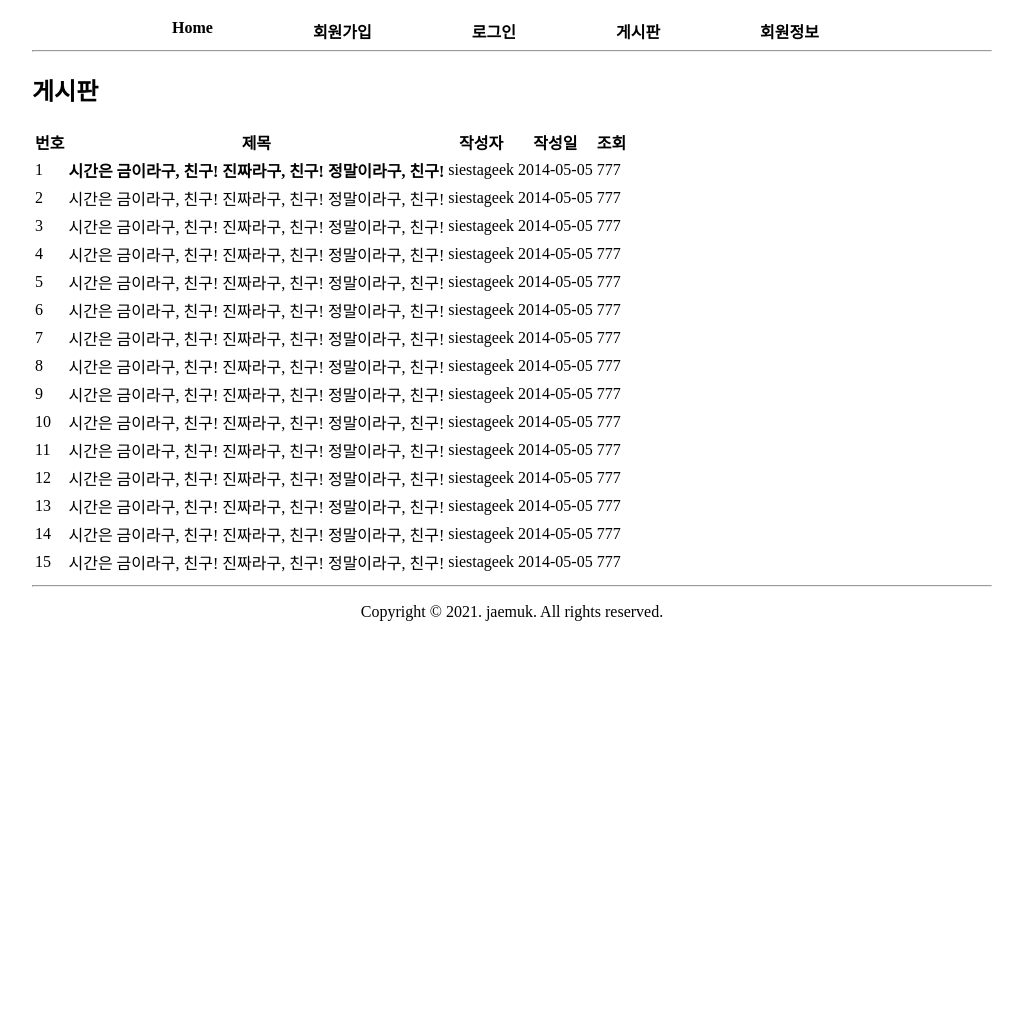
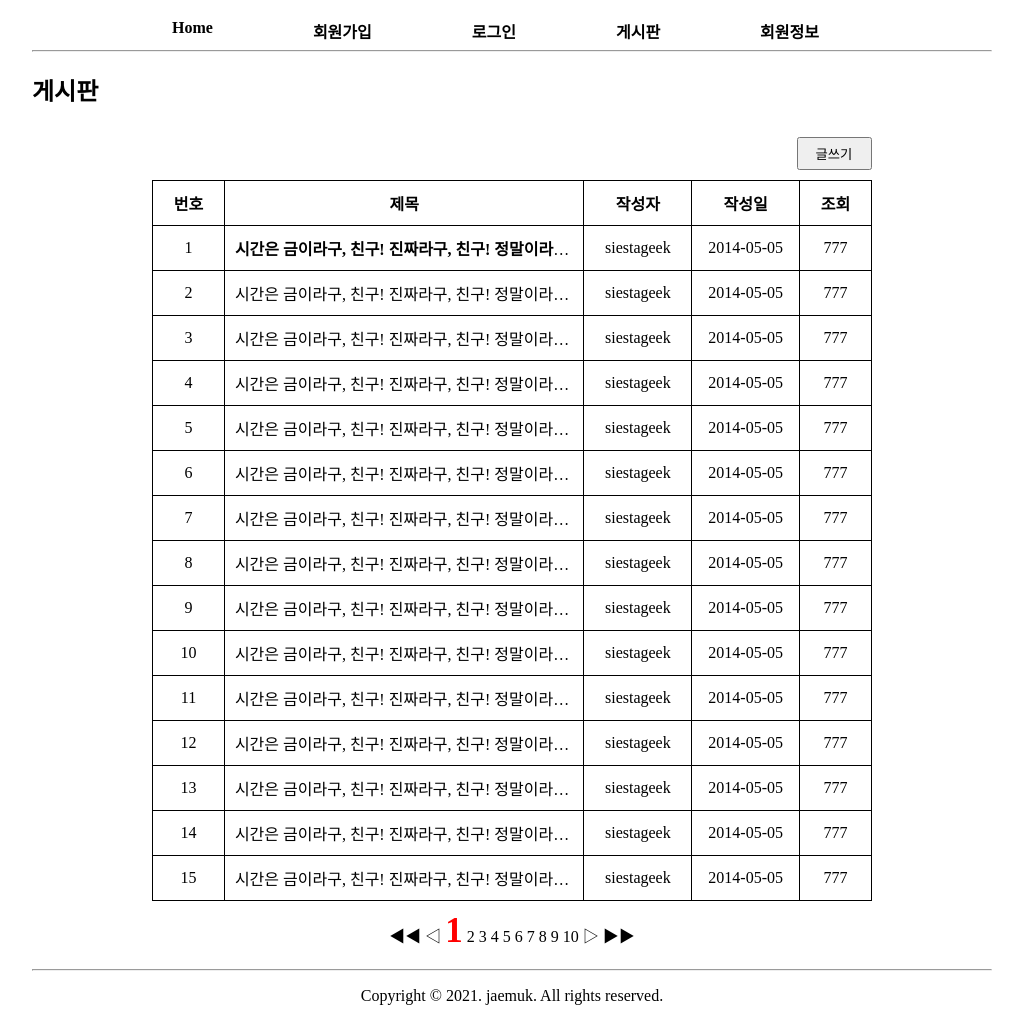
Before and after one commit to JAY-YANG1/SemiProjectV1, a plain HTML site: page board/list.html in a window 1280 px wide. Shown: the part 61-1082 px from the top of the page, without its empty margins (128-1151 px from the left). Before the commit the page ends 800 px from the top, so only its background shows below. Drawn offline with Linux system fonts and the light colour scheme.

Commit message:
css적용2-페이지세부항목

```diff
--- a/board/list.html
+++ b/board/list.html
@@ -4,6 +4,21 @@
         <meta charset="UTF-8">
         <title>세미프로젝트V1-index</title>
         <link rel="stylesheet" href="/css/base.css">
+        <style>
+            table { width: 75%; margin: 0 auto;
+                    border-collapse: collapse;
+                    table-layout: fixed; }
+            th, td { border: 1px solid black; text-align: center;
+                    padding: 10px; }
+            td:nth-child(2) { white-space: nowrap; overflow: hidden;
+                            text-overflow: ellipsis; }
+
+            button { width: 75px; padding: 5px; margin-right: -10px; }
+            .newbtn { text-align: right; border: none; }
+            .tbnav { border: none; }
+            .cpage { font-weight: bold; color: red;
+                    font-size: 35px }
+        </style>
     </head>
     <body>
         <div id="wrap">
@@ -23,7 +38,18 @@
             <div id="container">
                 <h2>게시판</h2>
                 <table>
+                    <colgroup> <!-- 테이블 컬럼 스타일 정의 -->
+                        <col style="width: 10%">
+                        <col style="">
+                        <col style="width: 15%">
+                        <col style="width: 15%">
+                        <col style="width: 10%">
+                    </colgroup>
                     <thead>
+                        <tr><td colspan="5" class="newbtn">
+                            <button type="button">글쓰기</button>
+                            </td>
+                        </tr>
                         <tr>
                             <th>번호</th>
                             <th>제목</th>
@@ -36,7 +62,7 @@
                     <tbody>
                     <tr>
                         <td>1</td>
-                        <td><a href="view.html">시간은 금이라구, 친구! 진짜라구, 친구! 정말이라구, 친구!</a></td>
+                        <td><a href="view.html">시간은 금이라구, 친구! 진짜라구, 친구! 정말이라구, 친구! 참말이라구, 친구!</a></td>
                         <td>siestageek</td>
                         <td>2014-05-05</td>
                         <td>777</td>
@@ -140,6 +166,14 @@
                         <td>777</td>
                     </tr>
                     </tbody>
+                    <tfoot>
+                        <tr>
+                            <td colspan="5" class="tbnav">
+                             <span>◀◀ ◁ <span class="cpage">1</span>
+                                 2 3 4 5 6 7 8 9 10 ▷ ▶▶</span>
+                            </td>
+                        </tr>
+                    </tfoot>
                 </table>
             </div>
             <footer>
```
Also changed, not shown: join.html (+9 -0 lines), login.html (+9 -0 lines), myinfo.html (+8 -0 lines). Lines whose indentation alone changed are shown as unchanged.
